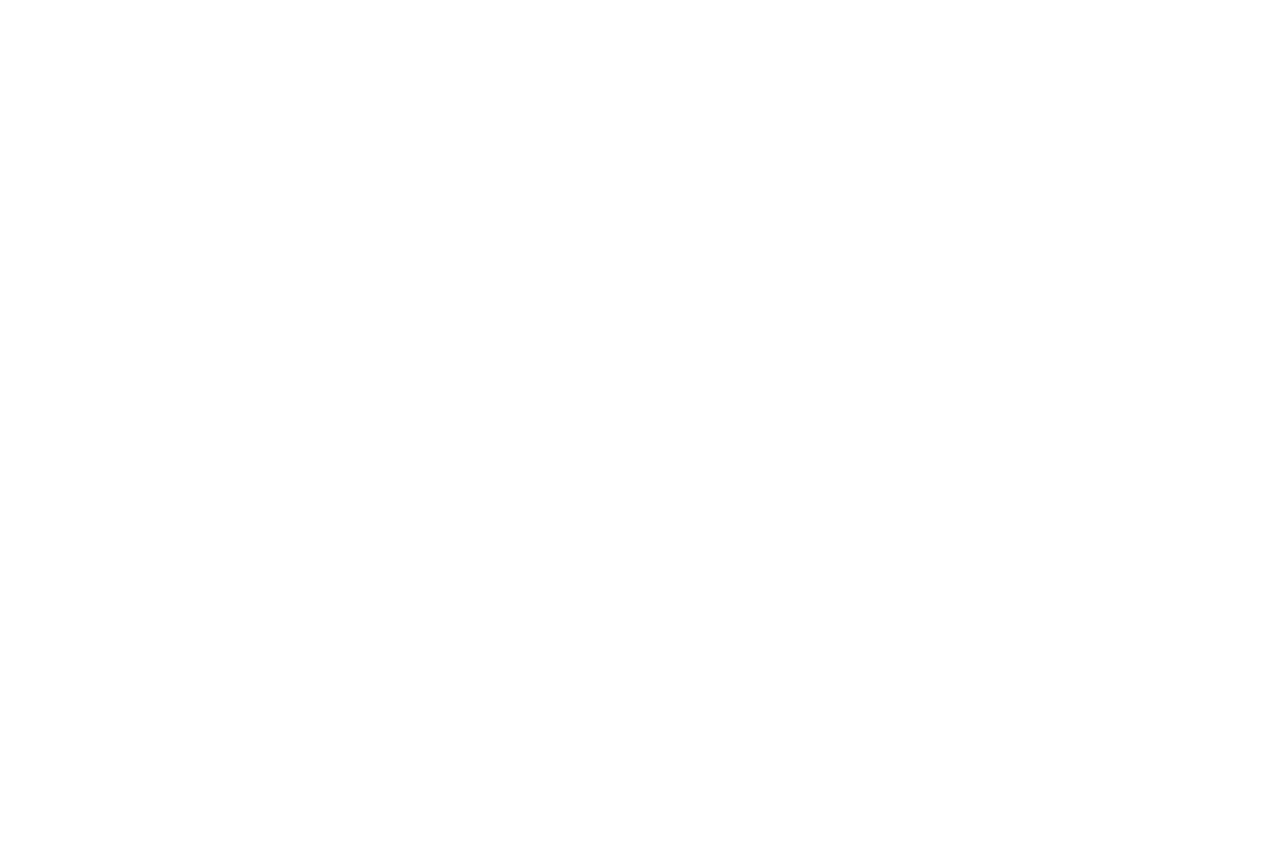
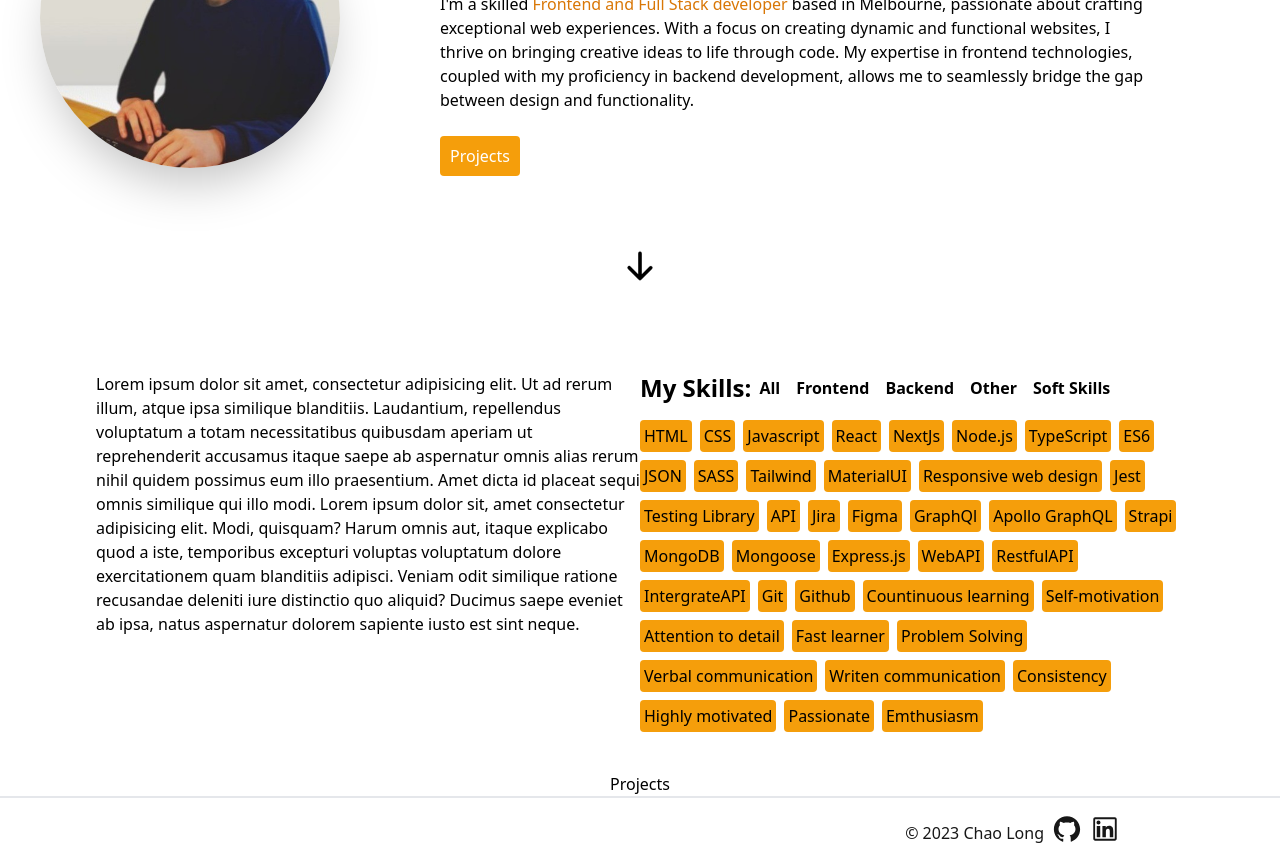
Before and after one commit to smarthulala/personalPortfolio, a Next.js app: page / in a window 1280 px wide. Shown: the part 380-1248 px from the top of the page. Before the commit the page ends 800 px from the top, so only its background shows below. Built offline with nearby package versions, Linux system fonts and the light colour scheme.

Commit message:
Footer and About

```diff
--- a/src/app/layout.tsx
+++ b/src/app/layout.tsx
@@ -2,6 +2,7 @@
 import Navbar from '@/components/Navbar'
 import './globals.css'
 import { ThemeProvider } from 'next-themes'
+import Footer from '@/components/Footer'
 
 export default function RootLayout({
   children,
@@ -14,6 +15,7 @@ export default function RootLayout({
         <ThemeProvider attribute='class' enableSystem={true}>
           <Navbar />
           {children}
+          <Footer />
         </ThemeProvider>
       </body>
     </html>
--- a/src/app/page.tsx
+++ b/src/app/page.tsx
@@ -1,10 +1,14 @@
+import About from '@/components/About'
 import Hero from '@/components/Hero'
+import Projects from '@/components/Projects'
 import Image from 'next/image'
 
 export default function Home() {
   return (
     <main className='flex min-h-screen flex-col items-center justify-between '>
       <Hero />
+      <About />
+      <Projects />
     </main>
   )
 }
--- /dev/null
+++ b/src/components/About.tsx
@@ -0,0 +1,62 @@
+'use client'
+import { useState, useEffect } from 'react'
+import { skills, skillCategories } from './Data'
+
+export default function About() {
+  const [selectedCategory, setSelectedCategory] = useState('All')
+
+  const filteredSkills =
+    selectedCategory === 'All'
+      ? skills
+      : skills.filter((skill) => skill.category === selectedCategory)
+
+  console.log(selectedCategory)
+  console.log(filteredSkills)
+
+  return (
+    <div className='md:flex mb-10 w-screen md:px-24 px-4'>
+      <div className='md:w-1/2 text-center md:text-left'>
+        Lorem ipsum dolor sit amet, consectetur adipisicing elit. Ut ad rerum
+        illum, atque ipsa similique blanditiis. Laudantium, repellendus
+        voluptatum a totam necessitatibus quibusdam aperiam ut reprehenderit
+        accusamus itaque saepe ab aspernatur omnis alias rerum nihil quidem
+        possimus eum illo praesentium. Amet dicta id placeat sequi omnis
+        similique qui illo modi. Lorem ipsum dolor sit, amet consectetur
+        adipisicing elit. Modi, quisquam? Harum omnis aut, itaque explicabo quod
+        a iste, temporibus excepturi voluptas voluptatum dolore exercitationem
+        quam blanditiis adipisci. Veniam odit similique ratione recusandae
+        deleniti iure distinctio quo aliquid? Ducimus saepe eveniet ab ipsa,
+        natus aspernatur dolorem sapiente iusto est sint neque.
+      </div>
+      <div className='flex flex-col gap-4 md:w-1/2'>
+        <div className='md:flex'>
+          <div className='text-2xl font-bold'>My Skills:</div>
+
+          {skillCategories.map((category, idx) => {
+            return (
+              <button
+                className='focus:bg-amber-500 px-2 rounded hover:bg-amber-500 font-bold'
+                key={idx}
+                onClick={() => {
+                  setSelectedCategory(category.label)
+                }}
+              >
+                {category.label}
+              </button>
+            )
+          })}
+        </div>
+        <div className='flex flex-wrap justify-center md:justify-start gap-2'>
+          {filteredSkills.map((skill, index) => (
+            <div
+              key={index}
+              className=' bg-amber-500 rounded hover:scale-105 duration-300 text-center p-1'
+            >
+              {skill.title}
+            </div>
+          ))}
+        </div>
+      </div>
+    </div>
+  )
+}
--- /dev/null
+++ b/src/components/Data.tsx
@@ -0,0 +1,50 @@
+export const skills = [
+  { category: 'Frontend', title: 'HTML' },
+  { category: 'Frontend', title: 'CSS' },
+  { category: 'Frontend', title: 'Javascript' },
+  { category: 'Frontend', title: 'React' },
+  { category: 'Frontend', title: 'NextJs' },
+  { category: 'Frontend', title: 'Node.js' },
+  { category: 'Frontend', title: 'TypeScript' },
+  { category: 'Frontend', title: 'ES6' },
+  { category: 'Frontend', title: 'JSON' },
+  { category: 'Frontend', title: 'SASS' },
+  { category: 'Frontend', title: 'Tailwind' },
+  { category: 'Frontend', title: 'MaterialUI' },
+  { category: 'Frontend', title: 'Responsive web design' },
+  { category: 'Frontend', title: 'Jest' },
+  { category: 'Frontend', title: 'Testing Library' },
+  { category: 'Frontend', title: 'API' },
+  { category: 'Frontend', title: 'Jira' },
+  { category: 'Frontend', title: 'Figma' },
+  { category: 'Backend', title: 'GraphQl' },
+  { category: 'Backend', title: 'Apollo GraphQL' },
+  { category: 'Backend', title: 'Strapi' },
+  { category: 'Backend', title: 'MongoDB' },
+  { category: 'Backend', title: 'Mongoose' },
+  { category: 'Backend', title: 'Express.js' },
+  { category: 'Backend', title: 'WebAPI' },
+  { category: 'Backend', title: 'RestfulAPI' },
+  { category: 'Backend', title: 'IntergrateAPI' },
+  { category: 'Other', title: 'Git' },
+  { category: 'Other', title: 'Github' },
+  { category: 'Soft Skills', title: 'Countinuous learning' },
+  { category: 'Soft Skills', title: 'Self-motivation' },
+  { category: 'Soft Skills', title: 'Attention to detail' },
+  { category: 'Soft Skills', title: 'Fast learner' },
+  { category: 'Soft Skills', title: 'Problem Solving' },
+  { category: 'Soft Skills', title: 'Verbal communication' },
+  { category: 'Soft Skills', title: 'Writen communication' },
+  { category: 'Soft Skills', title: 'Consistency' },
+  { category: 'Soft Skills', title: 'Highly motivated' },
+  { category: 'Soft Skills', title: 'Passionate' },
+  { category: 'Soft Skills', title: 'Emthusiasm' },
+]
+
+export const skillCategories = [
+  { label: 'All', className: 'button' },
+  { label: 'Frontend', className: 'button' },
+  { label: 'Backend', className: 'button' },
+  { label: 'Other', className: 'button' },
+  { label: 'Soft Skills', className: 'button' },
+]
--- /dev/null
+++ b/src/components/Footer.tsx
@@ -0,0 +1,36 @@
+import React from 'react'
+import {
+  AiOutlineGithub,
+  AiOutlineTwitter,
+  AiOutlineLinkedin,
+  AiOutlineYoutube,
+} from 'react-icons/ai'
+
+const Footer = () => {
+  return (
+    <footer>
+      <div className='w-screen border bg-neutral-200'></div>
+      <div className='md:px-40 py-4 flex flex-col gap-2 text-neutral-900 md:flex-row md:justify-end'>
+        <div className='flex items-center justify-center dark:text-neutral-100'>
+          © 2023 Chao Long<a href='/' className='hover:underline'></a>
+        </div>
+        <div className='flex flex-row items-center justify-center gap-2 mb-2'>
+          <a href='/' rel='noreferrer' target='_blank'>
+            <AiOutlineGithub
+              className='hover:-translate-y-1 transition-transform cursor-pointer dark:text-neutral-100'
+              size={30}
+            />
+          </a>
+          <a href='/' rel='noreferrer' target='_blank'>
+            <AiOutlineLinkedin
+              className='hover:-translate-y-1 transition-transform cursor-pointer dark:text-neutral-100'
+              size={30}
+            />
+          </a>
+        </div>
+      </div>
+    </footer>
+  )
+}
+
+export default Footer
--- a/src/components/Hero.tsx
+++ b/src/components/Hero.tsx
@@ -1,16 +1,47 @@
 'use client'
 import Image from 'next/image'
+import Link from 'next/link'
+import { HiArrowDown } from 'react-icons/hi'
 
 export default function Hero() {
   return (
-    <div className='mt-20'>
+    <div className='mt-40 md:mt-60 px-6'>
+      <div className='flex flex-col items-center justify-center gap-1 text-center md:text-left md:flex-row xl:w-[1200px]'>
         <Image
+          className='rounded-full shadow-2xl hover:scale-105 duration-300'
           src='/Profile.jpeg'
           alt='me'
           width={300}
           height={300}
           priority={false}
         />
+        <div className='md:px-24 flex flex-col gap-6 items-center md:items-start'>
+          <div className='text-3xl md:text-6xl font-bold my-6'>
+            Hi, I'm Chao
+          </div>
+          <div>
+            I'm a skilled{' '}
+            <span className='text-amber-600'>
+              Frontend and Full Stack developer{' '}
+            </span>
+            based in Melbourne, passionate about crafting exceptional web
+            experiences. With a focus on creating dynamic and functional
+            websites, I thrive on bringing creative ideas to life through code.
+            My expertise in frontend technologies, coupled with my proficiency
+            in backend development, allows me to seamlessly bridge the gap
+            between design and functionality.
+          </div>
+          <Link
+            href='project'
+            className='p-2 bg-amber-500 text-white rounded hover:scale-105 duration-300 hover:bg-amber-400 w-20 text-center'
+          >
+            Projects
+          </Link>
+        </div>
+      </div>
+      <div className='flex flex-row justify-center my-20'>
+        <HiArrowDown className='cursor-pointer text-4xl animate-bounce' />
+      </div>
     </div>
   )
 }
--- a/src/components/Navbar.tsx
+++ b/src/components/Navbar.tsx
@@ -43,7 +43,7 @@ export default function Navbar() {
                 <Link
                   href={item.page}
                   key={idx}
-                  className='hover:text-neutral-500  block'
+                  className='hover:text-neutral-500 hover:scale-105 block'
                 >
                   {item.label}
                 </Link>
--- /dev/null
+++ b/src/components/Projects.tsx
@@ -0,0 +1,5 @@
+import React from 'react'
+
+export default function Projects() {
+  return <div>Projects</div>
+}
--- a/tailwind.config.ts
+++ b/tailwind.config.ts
@@ -9,6 +9,16 @@ const config: Config = {
   ],
   theme: {
     extend: {
+      animation: {
+        bounce:
+          'bounce 0.5s alternate cubic-bezier(0.95, 0.05, 0.795,0.035) infinite',
+      },
+      keyframes: {
+        bounce: {
+          from: { transform: 'translateY(10px)' },
+          to: { transform: 'translateY(0px)' },
+        },
+      },
       backgroundImage: {
         'gradient-radial': 'radial-gradient(var(--tw-gradient-stops))',
         'gradient-conic':
```
Lines whose indentation alone changed are shown as unchanged.
